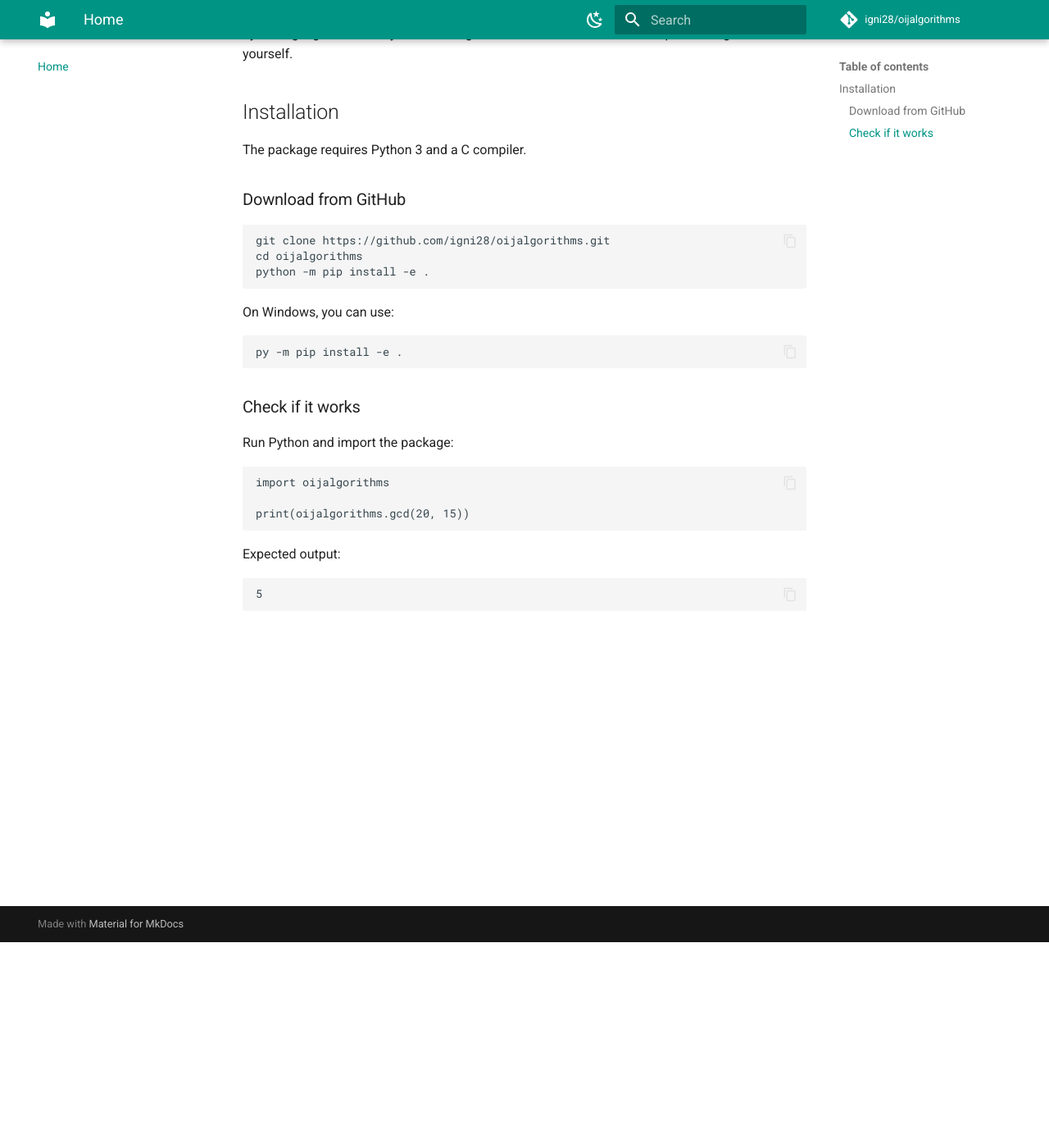
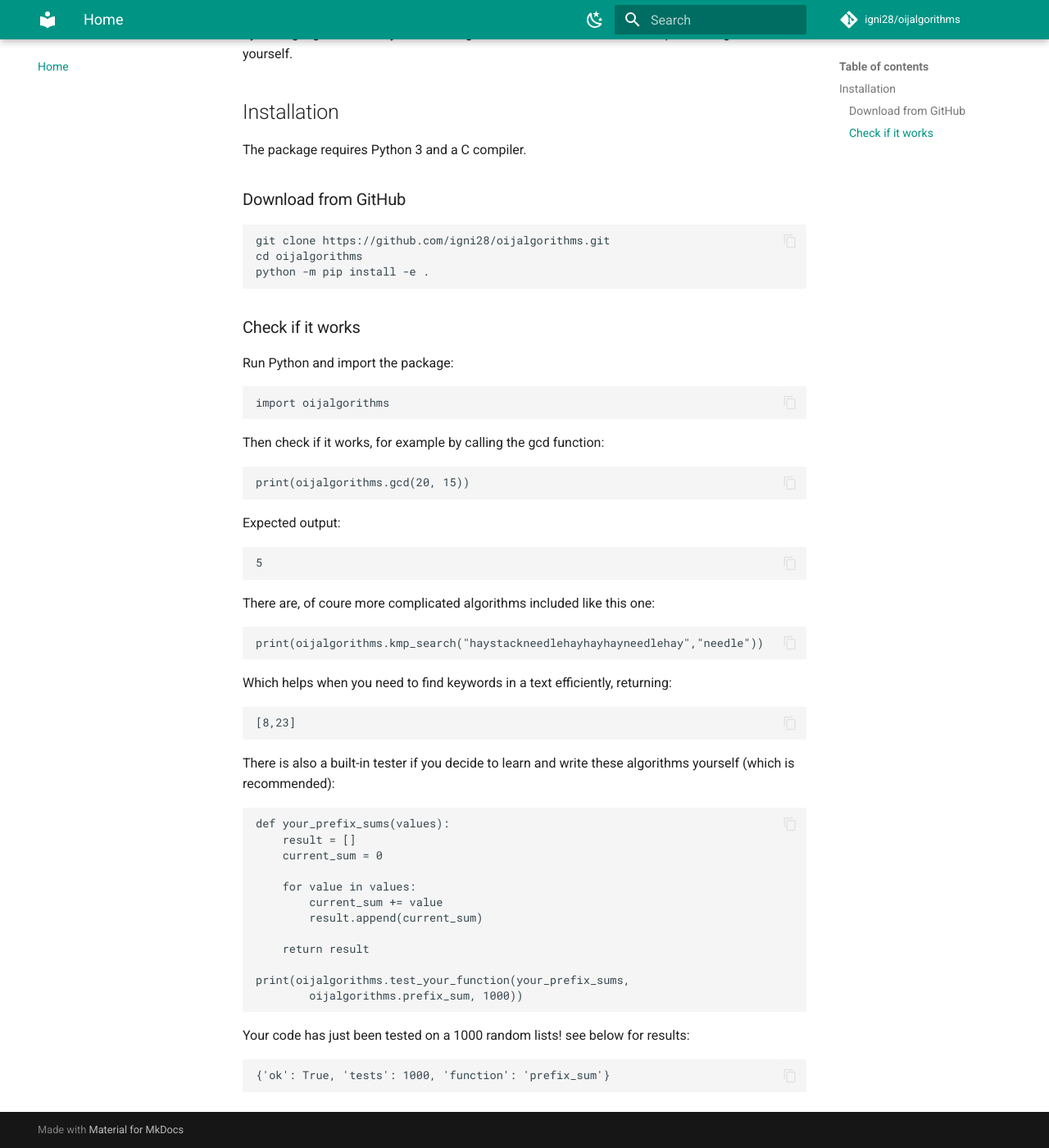
Before and after one commit to igni28/oijalgorithms, an MkDocs documentation site: the page built from docs/index.md, in a window 1280 px wide and 1400 px high, scrolled down 251 px. Shown: the whole window at 82% size. Built offline with MkDocs 1.6.1 and Material for MkDocs 9.7.7, drawn with Linux system fonts in a browser that asks for light colours; comment, search, counter and statistics services are not loaded.

Commit message:
code examples

````diff
--- a/docs/index.md
+++ b/docs/index.md
@@ -14,11 +14,6 @@ cd oijalgorithms
 python -m pip install -e .
 ```
 
-On Windows, you can use:
-
-```bash
-py -m pip install -e .
-```
 
 ### Check if it works
 
@@ -26,7 +21,10 @@ Run Python and import the package:
 
 ```python
 import oijalgorithms
+```
 
+Then check if it works, for example by calling the gcd function:
+```python
 print(oijalgorithms.gcd(20, 15))
 ```
 
@@ -35,3 +33,30 @@ Expected output:
 ```text
 5
 ```
+There are, of coure more complicated algorithms included like this one:
+```python
+print(oijalgorithms.kmp_search("haystackneedlehayhayhayneedlehay","needle"))
+```
+Which helps when you need to find keywords in a text efficiently, returning:
+```python
+[8,23]
+```
+There is also a built-in tester if you decide to learn and write these algorithms yourself (which is recommended):
+```python
+def your_prefix_sums(values):
+    result = []
+    current_sum = 0
+
+    for value in values:
+        current_sum += value
+        result.append(current_sum)
+
+    return result
+
+print(oijalgorithms.test_your_function(your_prefix_sums,
+        oijalgorithms.prefix_sum, 1000))
+```
+Your code has just been tested on a 1000 random lists! see below for results:
+```python
+{'ok': True, 'tests': 1000, 'function': 'prefix_sum'}
+```
````
Also changed, not shown: README.md (+56 -6 lines).
